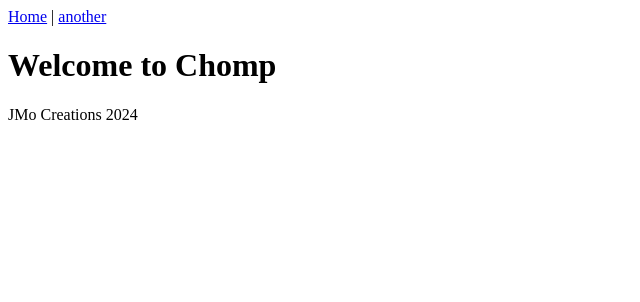
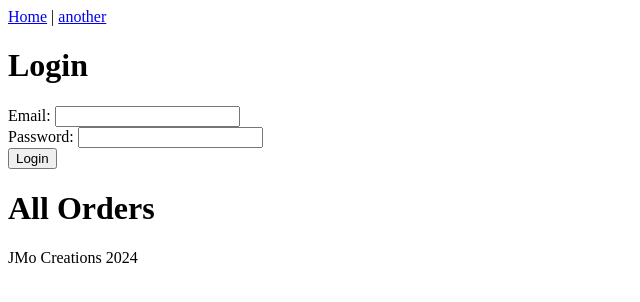
Before and after one commit to jmychalm13/restaurant_app_frontend, a React (Vite) app: page /login in a window 1280 px wide. Shown: the top 302 px of the page, without its empty margins (0-640 px from the left). Built offline with nearby package versions, Linux system fonts and the light colour scheme.

Commit message:
added and set ReactRouter and login page

```diff
--- a/package.json
+++ b/package.json
@@ -12,7 +12,8 @@
   "dependencies": {
     "axios": "^1.7.6",
     "react": "^18.3.1",
-    "react-dom": "^18.3.1"
+    "react-dom": "^18.3.1",
+    "react-router-dom": "^6.26.1"
   },
   "devDependencies": {
     "@eslint/js": "^9.9.0",
--- a/src/App.jsx
+++ b/src/App.jsx
@@ -1,13 +1,16 @@
 import { Header } from "./Header";
 import { Content } from "./Content";
 import { Footer } from "./Footer";
+import { BrowserRouter } from "react-router-dom";
 
 function App() {
   return (
     <div>
-      <Header />
-      <Content />
-      <Footer />
+      <BrowserRouter>
+        <Header />
+        <Content />
+        <Footer />
+      </BrowserRouter>
     </div>
   );
 }
--- a/src/Content.jsx
+++ b/src/Content.jsx
@@ -1,7 +1,14 @@
+import { Login } from "./Login";
+import { OrdersIndex } from "./OrdersIndex";
+import { Routes, Route } from "react-router-dom";
+
 export function Content() {
   return (
-    <div>
-      <h1>Welcome to Chomp</h1>
+    <div className="container">
+      <Routes>
+        <Route path="/login" element={<Login />} />
+      </Routes>
+      <OrdersIndex />
     </div>
   );
 }
--- /dev/null
+++ b/src/Login.jsx
@@ -0,0 +1,50 @@
+import axios from "axios";
+import { useState } from "react";
+
+const jwt = localStorage.getItem("jwt");
+if (jwt) {
+  axios.defaults.headers.common["Authorization"] = `Bearer ${jwt}`;
+}
+
+export function Login() {
+  const [errors, setErrors] = useState([]);
+
+  const handleSubmit = (event) => {
+    event.preventDefault();
+    setErrors([]);
+    const params = new FormData(event.target);
+    axios
+      .post("http://localhost:3000/sessions.json", params)
+      .then((response) => {
+        console.log(response.data);
+        axios.defaults.headers.common["Authorization"] = "Bearer " + response.data.jwt;
+        localStorage.setItem("jwt", response.data.jwt);
+        event.target.reset();
+        window.location.href = "/"; // Change this to hide a modal, redirect to a specific page, etc.
+      })
+      .catch((error) => {
+        console.log(error.response);
+        setErrors(["Invalid email or password"]);
+      });
+  };
+
+  return (
+    <div id="login">
+      <h1>Login</h1>
+      <ul>
+        {errors.map((error) => (
+          <li key={error}>{error}</li>
+        ))}
+      </ul>
+      <form onSubmit={handleSubmit}>
+        <div>
+          Email: <input name="email" type="email" />
+        </div>
+        <div>
+          Password: <input name="password" type="password" />
+        </div>
+        <button type="submit">Login</button>
+      </form>
+    </div>
+  );
+}
--- /dev/null
+++ b/src/OrdersIndex.jsx
@@ -0,0 +1,9 @@
+import axios from "axios";
+
+export function OrdersIndex() {
+  return (
+    <div>
+      <h1>All Orders</h1>
+    </div>
+  );
+}
```
Also changed, not shown: 1 other file (tests, documents, lock files or other folders).
